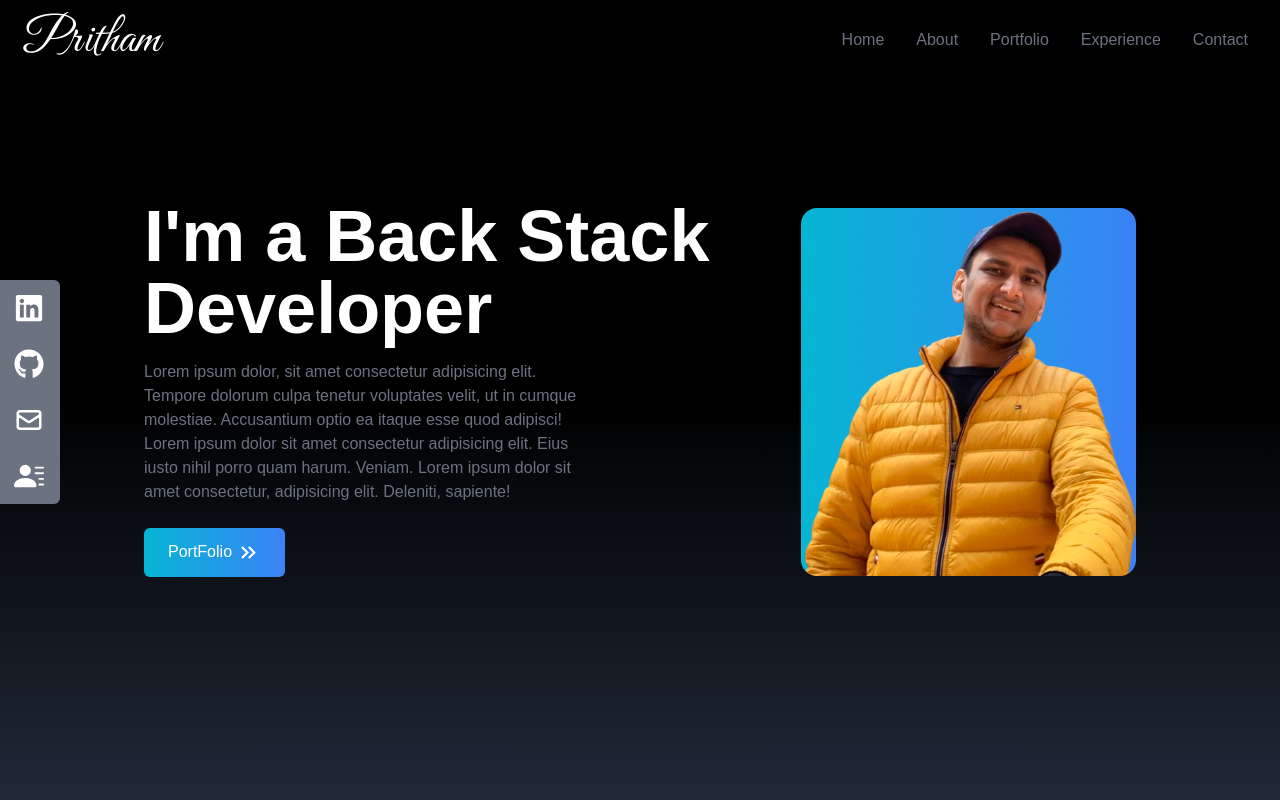
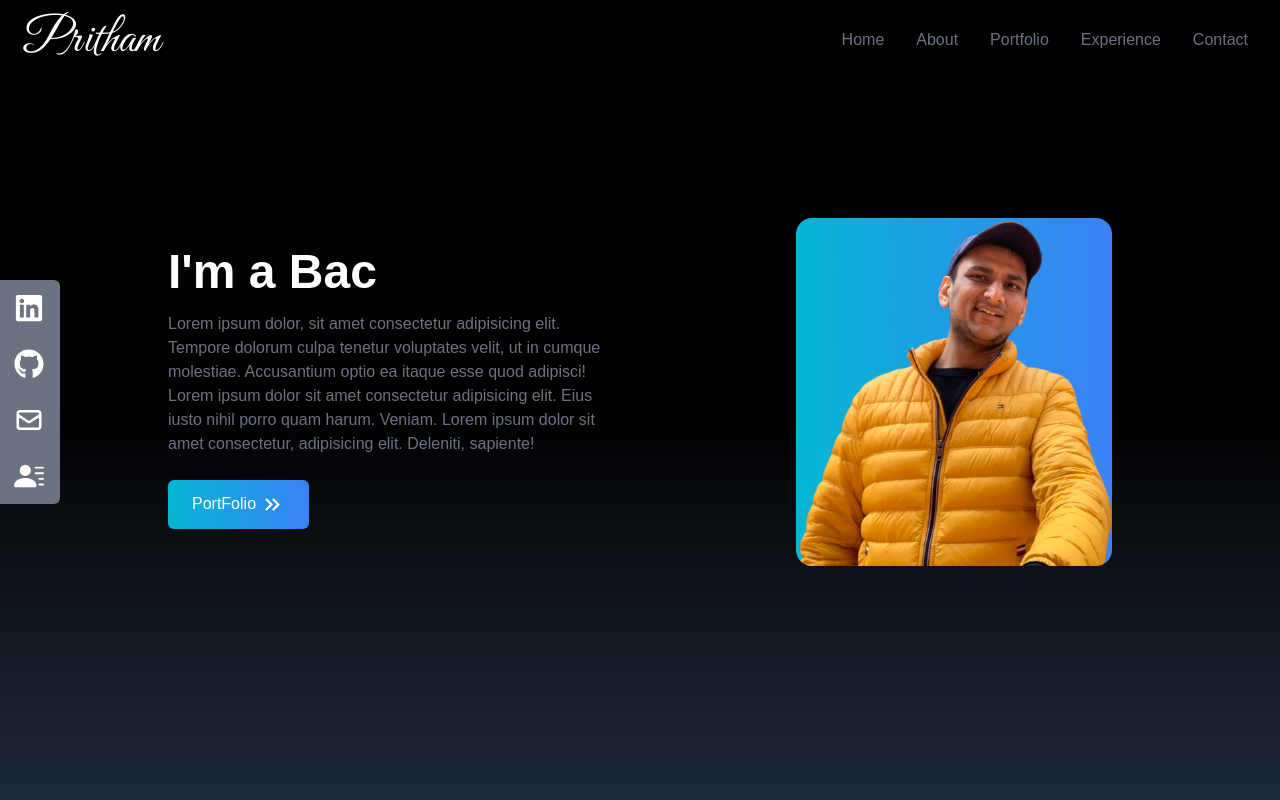
Before and after one commit to spiman9/Portfolio-react-1, a React (Create React App) app: page / in a window 1280 px wide. Shown: the top 800 px of the page. Built offline with nearby package versions, Linux system fonts and the light colour scheme.

Commit message:
added animations

```diff
--- a/package.json
+++ b/package.json
@@ -11,6 +11,7 @@
     "react-icons": "^4.11.0",
     "react-scripts": "5.0.1",
     "react-scroll": "^1.9.0",
+    "react-simple-typewriter": "^5.0.1",
     "web-vitals": "^2.1.4"
   },
   "scripts": {
--- a/src/components/Home.jsx
+++ b/src/components/Home.jsx
@@ -2,13 +2,25 @@
 import HeroImage from './../assets/heroImage.png';
 import { MdKeyboardDoubleArrowRight } from 'react-icons/md';
 import { Link } from 'react-scroll';
+import{Typewriter} from "react-simple-typewriter"
 
 const Home = () => {
+
   return (
-    <div name="home" className='md:h-screen w-full bg-gradient-to-b from-black via-black to-gray-800 pt-24 pb-4 md:pt-0'>
-        <div className='max-w-screen-lg mx-auto flex flex-col items-center justify-center h-full px-4 md:flex-row'>
-            <div className='flex flex-col justify-center h-full'>
-                <h2 className='text-4xl  sm:text-7xl font-bold text-white'>I'm a Back Stack Developer</h2>
+    <div name="home" className='h-screen w-full bg-gradient-to-b from-black via-black to-gray-800 pt-24 pb-4 md:pt-0 z-0'>
+        <div className='max-w-screen-lg mx-auto flex flex-col items-center justify-center h-full px-10 md:flex-row'>
+            <div className='flex flex-col justify-center h-full w-full'>
+                <h2 className='text-4xl  sm:text-5xl font-bold text-white '>I'm a
+                <span><Typewriter
+                    words={[' FrontEnd Developer', ' BackEnd-Developer']}
+                    loop={Infinity}
+                    cursor
+                    cursorStyle="|"
+                    typeSpeed={70}
+                    delaySpeed={1000}
+                    deleteSpeed={50}
+                /></span>
+                </h2>
                 <p className='text-gray-500 py-4 max-w-md'>
                     Lorem ipsum dolor, sit amet consectetur adipisicing elit. Tempore dolorum culpa tenetur voluptates velit, ut in cumque molestiae. Accusantium optio ea itaque esse quod adipisci!
                     Lorem ipsum dolor sit amet consectetur adipisicing elit. Eius iusto nihil porro quam harum. Veniam.
--- a/src/components/NavBar.jsx
+++ b/src/components/NavBar.jsx
@@ -46,7 +46,7 @@
                 })
             }
         </ul>
-        <div onClick={() => setNav(!nav)} className='cursor-pointer pr-4 z-10 text-gray-500 md:hidden'>
+        <div onClick={() => setNav(!nav)} className='cursor-pointer pr-4 z-20 text-gray-500 md:hidden'>
             {
                 nav ? <FaTimes size={30}/> : <FaBars size={30}/>
             }
@@ -54,7 +54,7 @@
 
         {
             nav && (
-                <ul className='flex flex-col justify-center items-center absolute top-0 left-0 w-screen h-screen bg-gradient-to-b from-black to-gray-800 text-gray-500'>
+                <ul className='flex flex-col justify-center items-center absolute top-0 left-0 w-screen h-screen bg-gradient-to-b from-black to-gray-800 text-gray-500 z-2'>
             {
                 links.map(({id , link} , index)=>{
                     return <li className='px-4 capitalize cursor-pointer py-6 text-4xl' key={id}>
```
Also changed, not shown: 1 other file (tests, documents, lock files or other folders).
